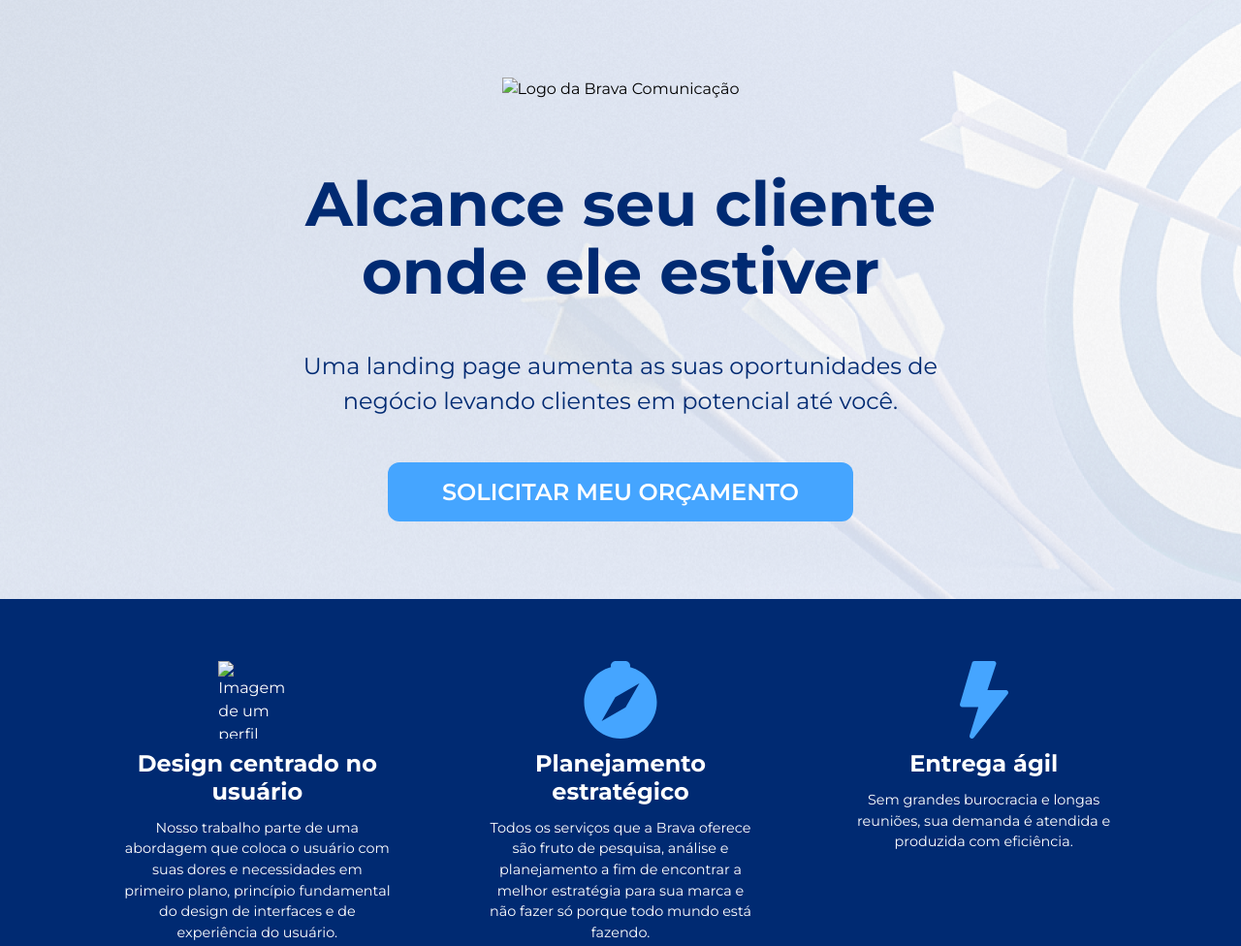
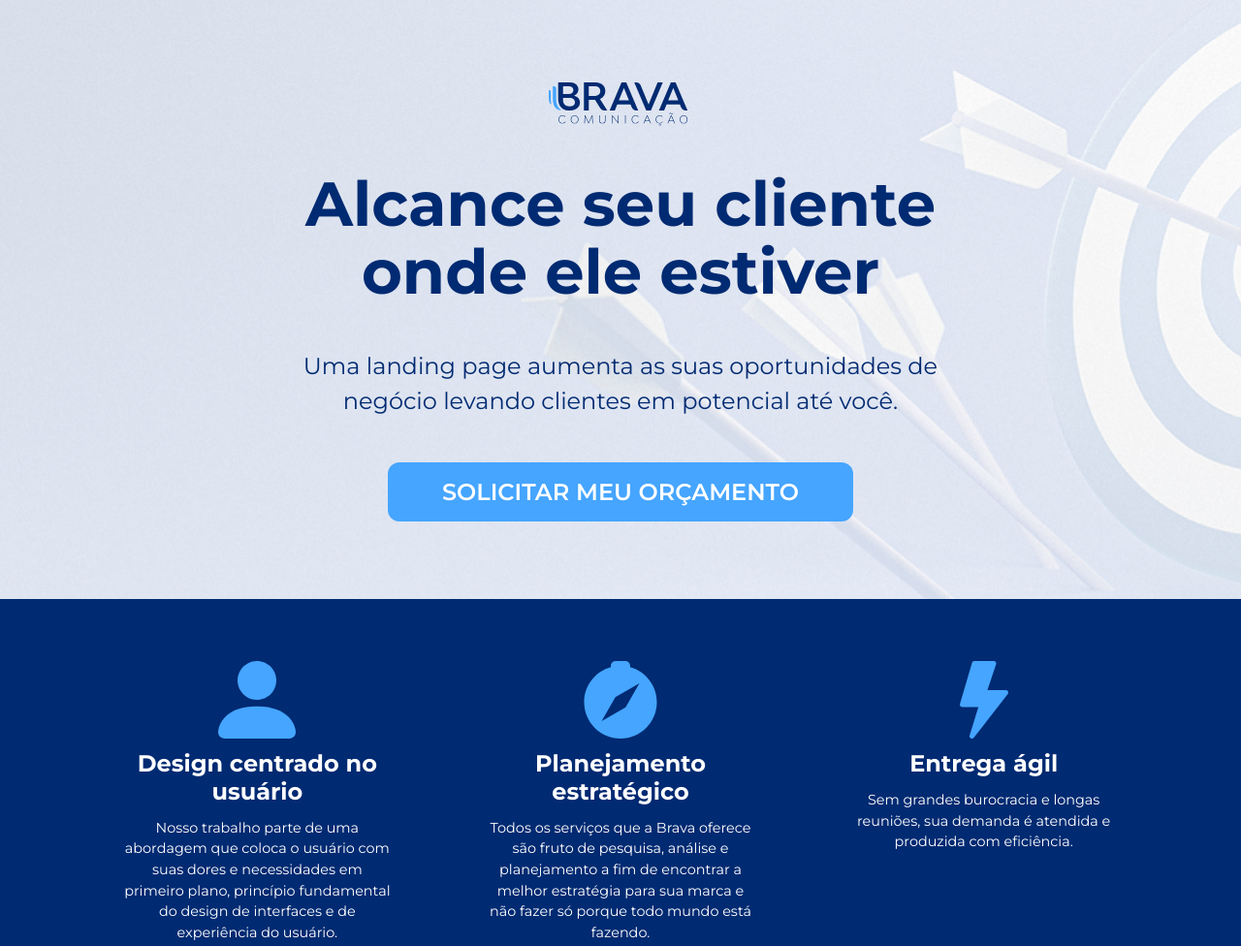
Before and after one commit to miguelleone/Brava-Landing-Page, a plain HTML site: page index.html in a window 1280 px wide. Shown: the top 976 px of the page at 97% size. Drawn offline with Linux system fonts and the light colour scheme.

Commit message:
Add files via upload

```diff
--- a/index.html
+++ b/index.html
@@ -14,7 +14,7 @@
 
 <body>
     <header class="header">
-        <img class="header-logo" src="/assets/img/Brava Logo.svg" alt="Logo da Brava Comunicação">
+        <img class="header-logo" src="/assets/img/BravaLogo.svg" alt="Logo da Brava Comunicação">
         <h1 class="header-title">Alcance seu cliente onde ele estiver</h1>
         <p class="header-text">Uma landing page aumenta as suas oportunidades de negócio levando clientes em
             potencial até você.</p>
@@ -26,7 +26,7 @@
         <section class="servicos">
             <div class="servicos-coluna">
                 <div class="servicos-box">
-                    <img class="servicos-icon" src="/assets/img/Usuário.svg" alt="Imagem de um perfil">
+                    <img class="servicos-icon" src="/assets/img/Usuario.svg" alt="Imagem de um perfil">
                     <h2 class="servicos-title">Design centrado no usuário</h2>
                     <p class="servicos-text">Nosso trabalho parte de uma abordagem que coloca o usuário com suas dores e necessidades em primeiro
                         plano, princípio fundamental do design de interfaces e de experiência do usuário.</p>
@@ -192,7 +192,7 @@
         </div>
 
         <div class="logos-footer">
-            <img class="img-footer" src="/assets/img/Brava Logo.svg" alt="Logo da Brava">
+            <img class="img-footer" src="/assets/img/BravaLogo.svg" alt="Logo da Brava">
             <img class="img-footer" src="/assets/img/logo-abradi-550x195 1.svg" alt="Logo Abradi">
         </div>
     </div>
```
